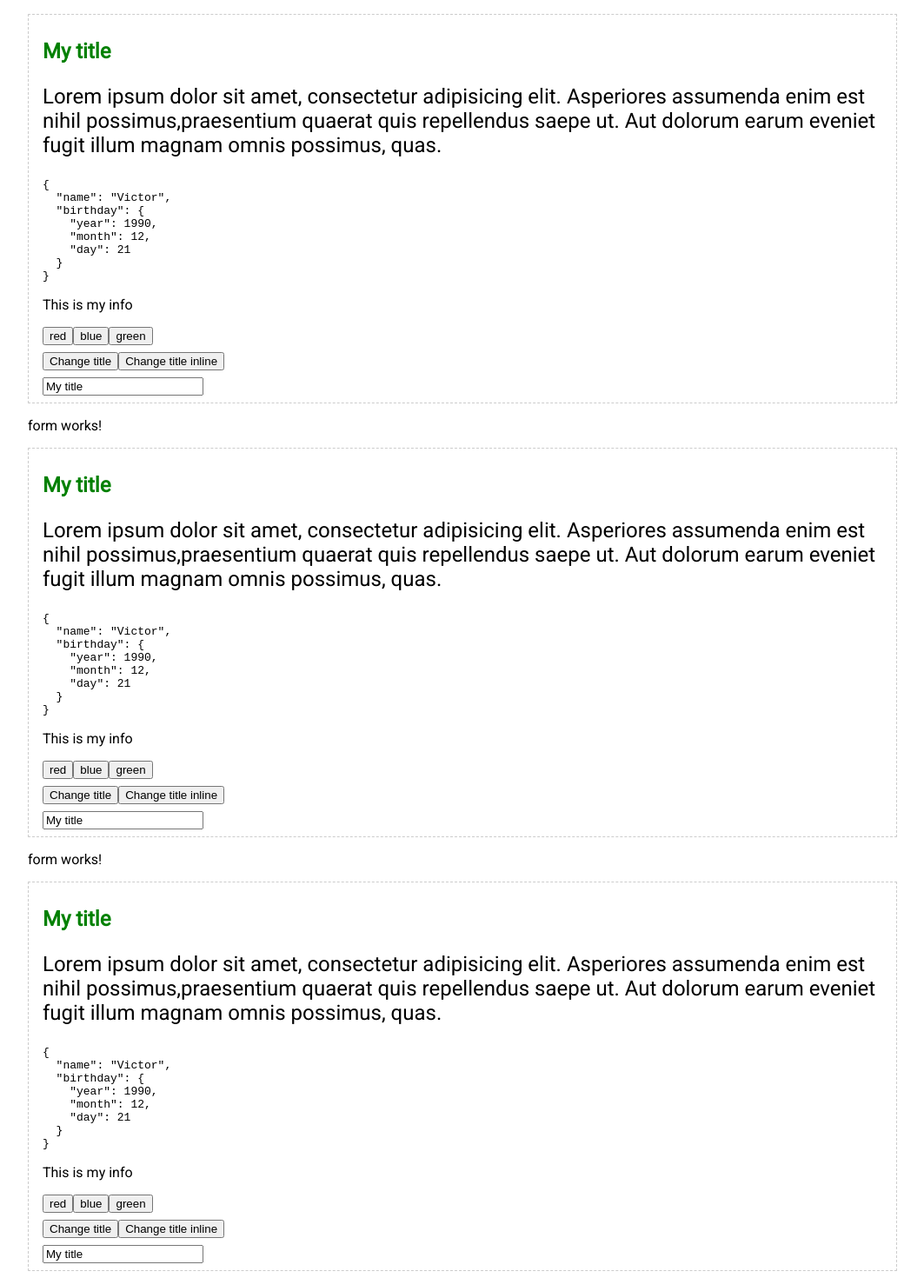
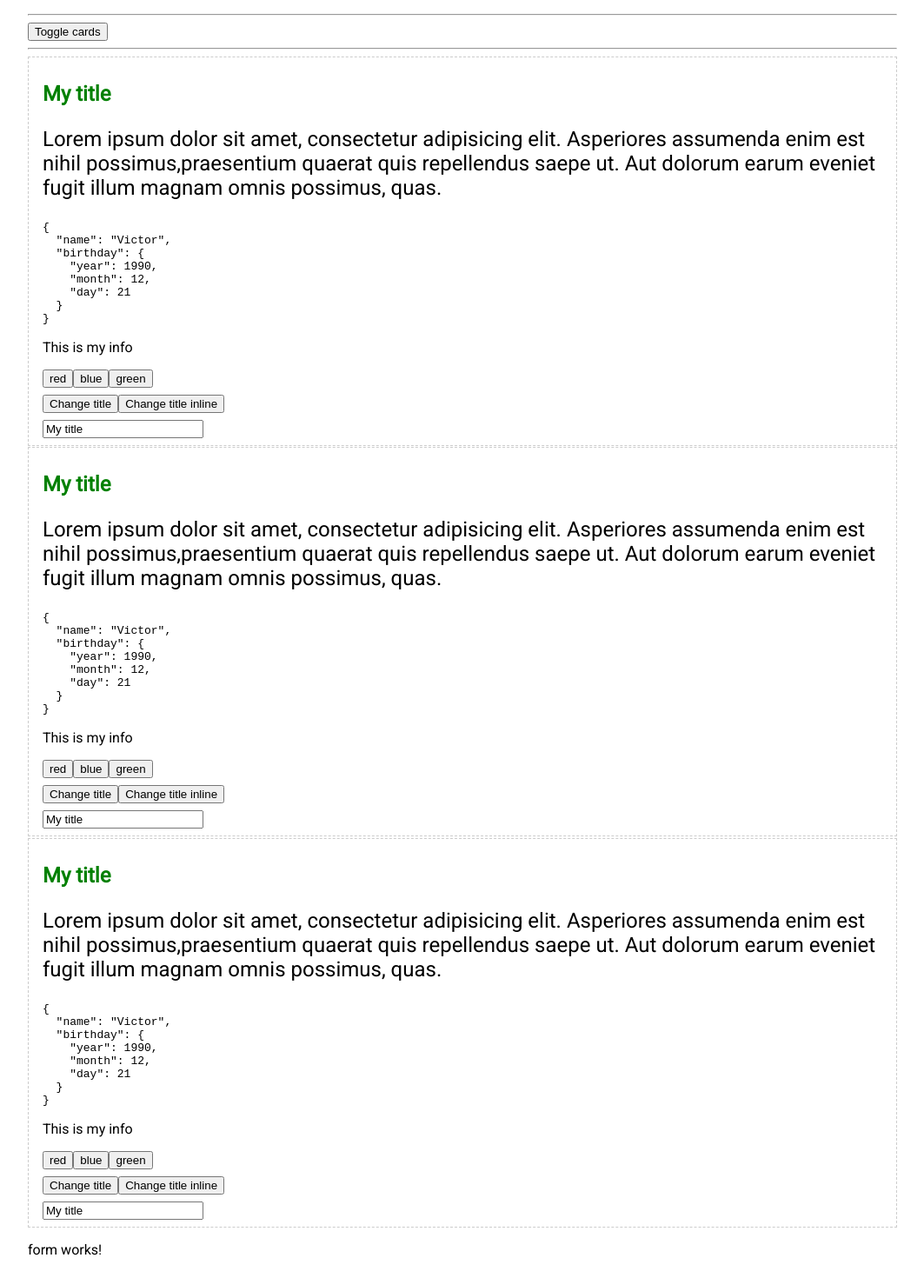
Before and after one commit to AntonyGlim/AngularHelloWorldExample, an Angular app: page / in a window 1280 px wide. Shown: the part 121-1591 px from the top of the page at 87% size, without its empty margins (108-1171 px from the left). Built offline with nearby package versions, Linux system fonts and the light colour scheme.

Commit message:
Structural directive - show/hide all cards
And angular if

```diff
--- a/src/app/app.component.html
+++ b/src/app/app.component.html
@@ -1,9 +1,18 @@
 <div class=container>
   <h1>Hello world!</h1>
 
-  <app-card></app-card>
-  <app-form></app-form>
-  <app-card></app-card>
-  <app-form></app-form>
-  <app-card></app-card>
+  <hr>
+  <button (click)="toggleCards()">Toggle cards</button>
+  <hr>
+  <div *ngIf="toggle; else noCards">
+    <app-card></app-card>
+    <app-card></app-card>
+    <app-card></app-card>
+    <app-form></app-form>
+  </div>
+
+  <ng-template #noCards>
+    <p>Cards are hidden</p>
+  </ng-template>
+
 </div>
--- a/src/app/app.component.ts
+++ b/src/app/app.component.ts
@@ -6,5 +6,9 @@ import { Component } from '@angular/core';
   styleUrls: ['./app.component.scss']
 })
 export class AppComponent {
-  title = 'ng-basics';
+  toggle = true;
+
+  toggleCards() {
+    this.toggle = !this.toggle;
+  }
 }
```
